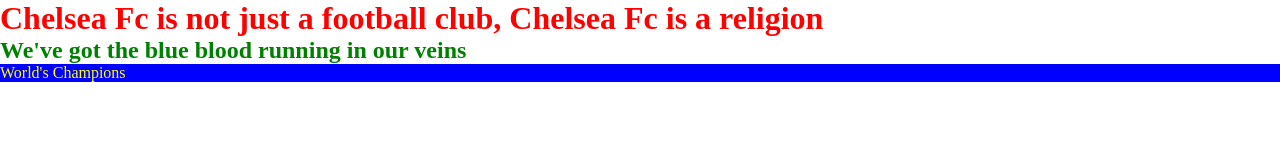
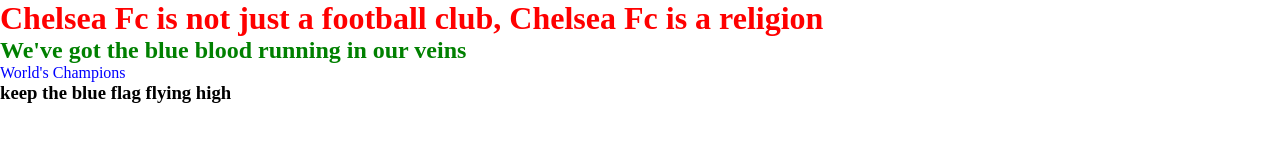
Before and after one commit to Taiwo-Adeoluwa/Chelsea-fc, a website: page index.html in a window 1280 px wide. Drawn offline with Linux system fonts and the light colour scheme.

Commit message:
Today is a beautiful day

```diff
--- a/index.css
+++ b/index.css
@@ -4,8 +4,7 @@
 }
 
 p{
-    color: yellow;
-    background-color: blue
+    color: blue
 }
 
 h1{
--- a/index.html
+++ b/index.html
@@ -10,5 +10,6 @@
     <h1>Chelsea Fc is not just a football club, Chelsea Fc is a religion</h1>
     <h2>We've got the blue blood running in our veins</h2>
     <p>World's Champions</p>
+    <h3>keep the blue flag flying high</h3>
 </body>
 </html>
```
